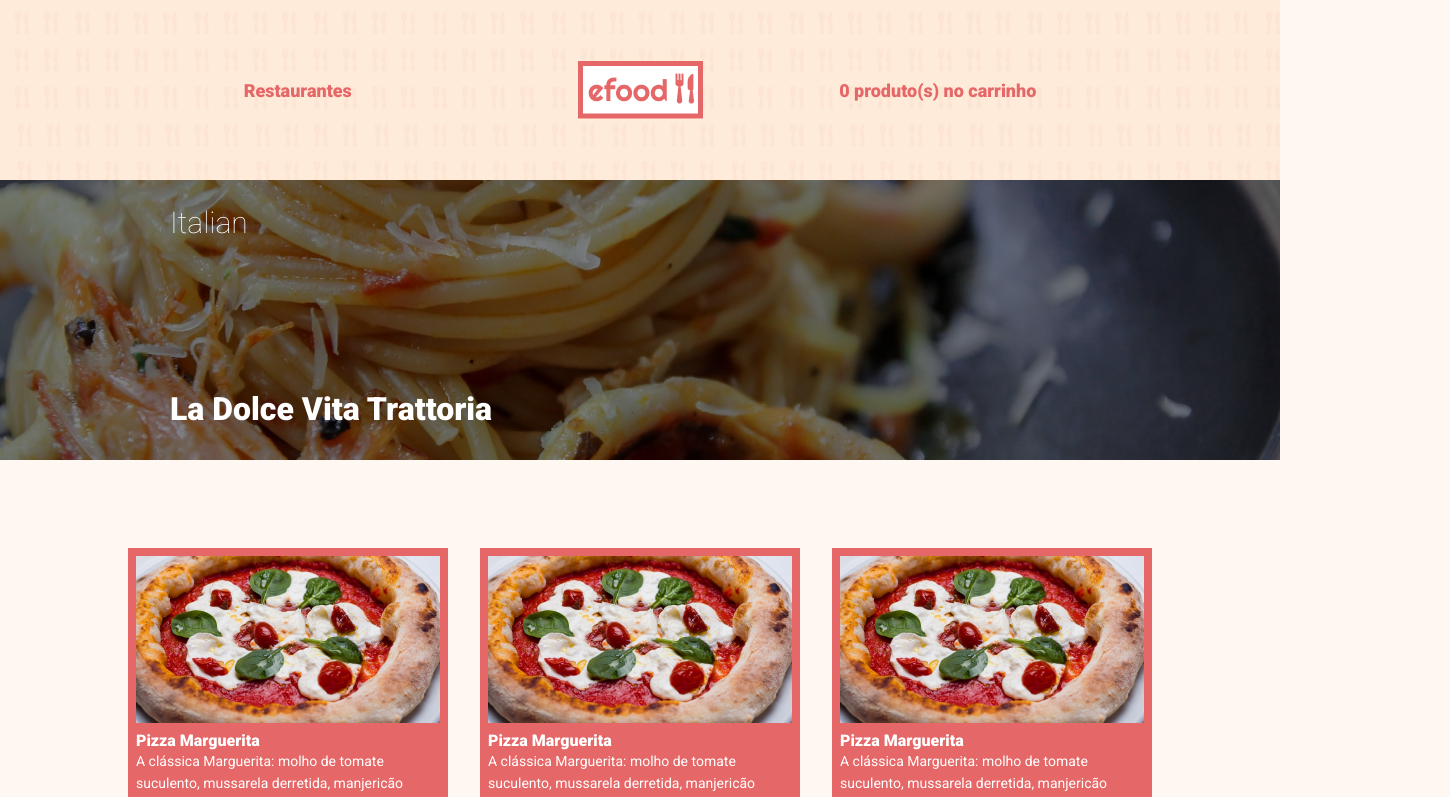
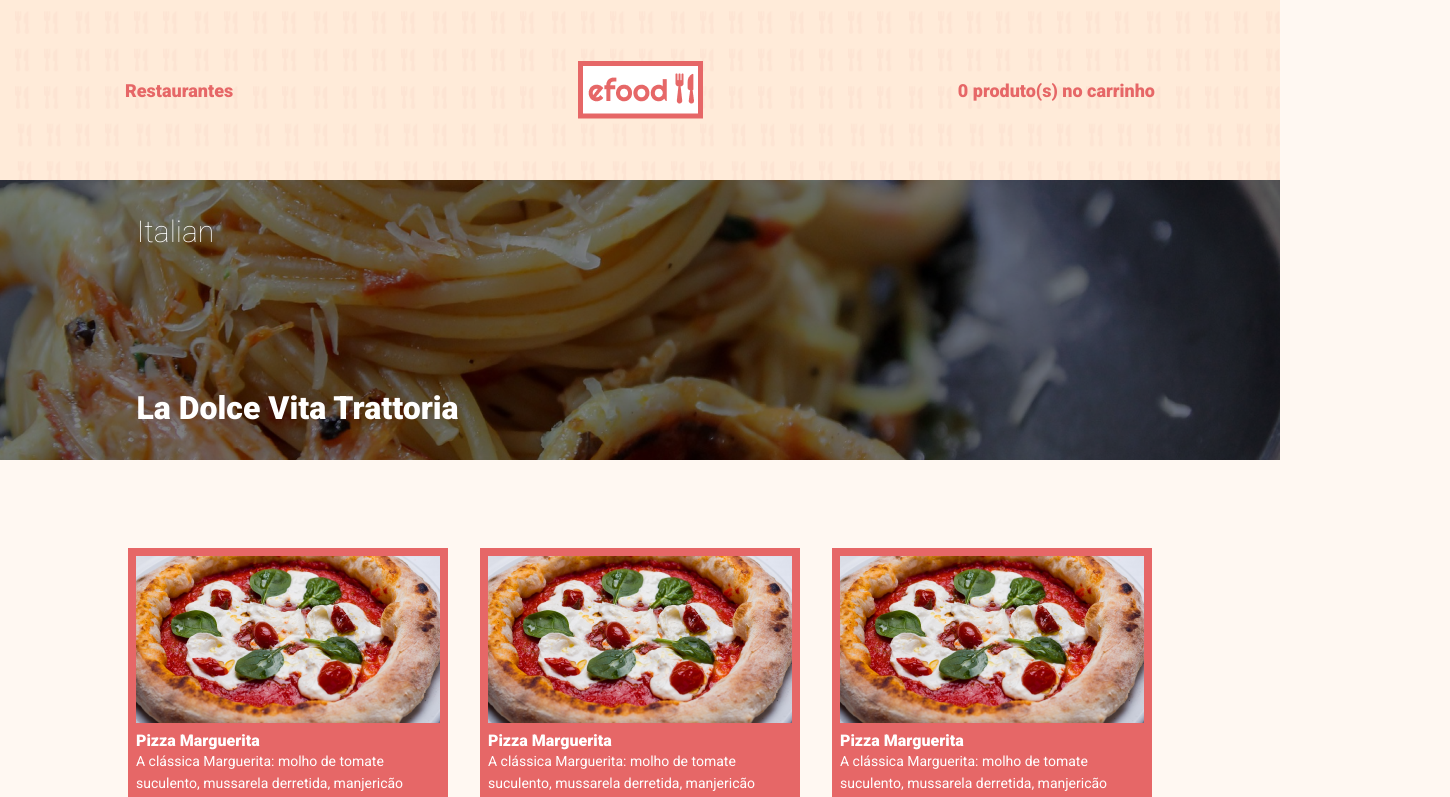
Before and after one commit to ProMenge/EFood, a React (Vite) app: page /restaurant in a window 1280 px wide. Shown: the top 797 px of the page, 1450 px wide, since content can reach past the window. Built offline with nearby package versions, Linux system fonts and the light colour scheme.

Commit message:
:lipstick: feat: Aligning some items

```diff
--- a/src/components/Banner/styles.ts
+++ b/src/components/Banner/styles.ts
@@ -24,12 +24,15 @@ export const RestaurantBanner = styled.div`
 `
 export const Infos = styled.div`
   display: flex;
-  justify-content: space-between;
+  align-items: start;
+  justify-content: center;
   flex-direction: column;
-  margin-left: 170px;
+  max-width: 1055px;
+  margin: 0 auto;
   height: 280px;
-  width: 100%;
-  padding: 24px 0px 32px 0;
+  padding: 24px;
+  gap: 140px;
+
   h2 {
     font-weight: 900;
     font-size: 32px;
--- a/src/components/Header/index.tsx
+++ b/src/components/Header/index.tsx
@@ -15,11 +15,13 @@ const HeroHeader = ({ onCartToggle }: HeaderProps) => {
 
   return (
     <HeaderBar style={{ backgroundImage: `url(${background})` }}>
-      <StyledLink to="/">Restaurantes</StyledLink>
-      <EfoodLogo src={logo} />
-      <CartButton onClick={onCartToggle}>
-        {items.length} produto(s) no carrinho
-      </CartButton>
+      <div className="header-container">
+        <StyledLink to="/">Restaurantes</StyledLink>
+        <EfoodLogo src={logo} />
+        <CartButton onClick={onCartToggle}>
+          {items.length} produto(s) no carrinho
+        </CartButton>
+      </div>
     </HeaderBar>
   )
 }
--- a/src/components/Header/styles.ts
+++ b/src/components/Header/styles.ts
@@ -10,7 +10,17 @@ export const HeaderBar = styled.header`
   width: 100%;
   display: flex;
   align-items: center;
-  justify-content: space-around;
+  justify-content: center; /* Centraliza o container */
+  box-sizing: border-box;
+  padding: 0 16px;
+
+  .header-container {
+    display: flex;
+    justify-content: space-between; /* Alinha as extremidades */
+    align-items: center;
+    max-width: 1030px; /* Mesmo valor dos cards de pizza */
+    width: 100%;
+  }
 
   ${StyledLink} {
     font-weight: 900;
@@ -32,6 +42,6 @@ export const CartButton = styled.button`
 export const EfoodLogo = styled.img`
   width: 125px;
   height: 57.5px;
-  border-right: 10px;
-  position: absolute;
+  position: relative;
+  margin-left: 90px;
 `
--- a/src/styles.ts
+++ b/src/styles.ts
@@ -22,8 +22,12 @@ export const GlobalCss = createGlobalStyle`
   }
 
   .container{
-    max-width: 1900px;
     width: 100%;
     margin: 0 auto;
   }
+
+  .container2{
+
+    max-width:1476px;
+  }
 `
```
